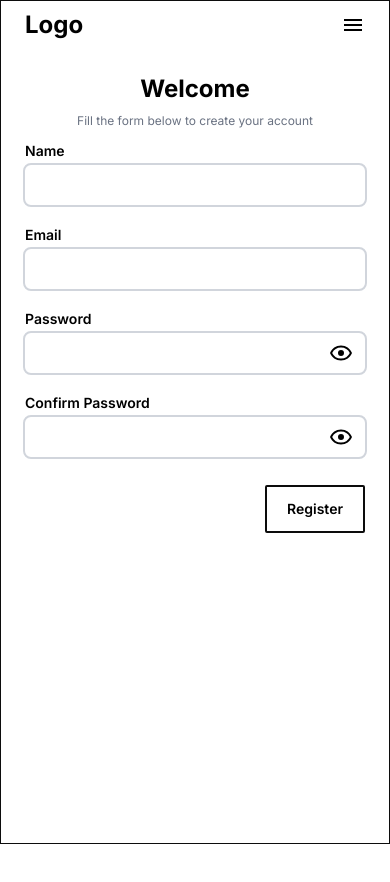
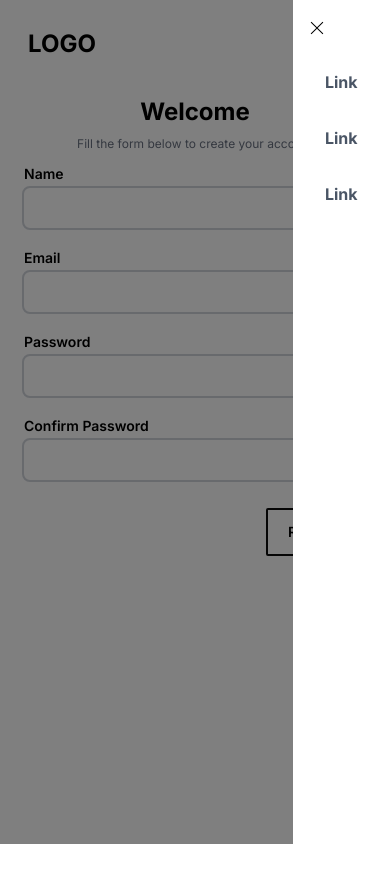
Before and after one commit to Silva-cloud/RegisterFrom, a React (Vite) app: page / in a window 390 px wide. Both pictures are taken after a click on the button 353 px from the left and 25 px from the top of the page. Shown: the top 882 px of the page. Before the commit the page ends 844 px from the top, so only its background shows below. Built offline with nearby package versions, Linux system fonts and the light colour scheme.

Commit message:
done adding drawer and overlay

```diff
--- a/src/Layout/Layout.tsx
+++ b/src/Layout/Layout.tsx
@@ -1,21 +1,29 @@
 import type { ReactNode } from "react";
+import Nav from "../components/Nav/Nav";
+import Hamburger from "../assets/mdi--hamburger-menu.svg";
+import Close from "../assets/material-symbols-light--close.svg";
+import Drawer from "../components/Drawer/Drawer";
 
 const Layout = ({ children }: { children: ReactNode }) => {
+  const { handleToggle, open } = Drawer.useDrawer();
   return (
     <div className="relative h-screen">
       <header className="p-7 flex items-center justify-between">
         <h1 className={`text-2xl font-bold cursor-pointer`}>LOGO</h1>
-        <nav className="flex gap-8">
-          <div className="font-bold text-gray-600 hover:text-primary-black transition-colors cursor-pointer">
-            Link
-          </div>
-          <div className="font-bold text-gray-600 hover:text-primary-black transition-colors cursor-pointer">
-            Link
-          </div>
-          <div className="font-bold text-gray-600 hover:text-primary-black transition-colors cursor-pointer">
-            Link
-          </div>
-        </nav>
+        <Nav containerClassName="sm:flex hidden" />
+        <button onClick={handleToggle} className="sm:hidden cursor-pointer">
+          <img src={Hamburger} alt="Hamburger Menu" />
+        </button>
+        <Drawer className="px-3" show={open}>
+          <button onClick={handleToggle} className="cursor-pointer">
+            <img src={Close} className="w-6 h-6" alt="Close" />
+          </button>
+          <Nav containerClassName="flex flex-col items-center h-full py-6" />
+        </Drawer>
+        <div
+          onClick={handleToggle}
+          className={`fixed inset-0 bg-black/50 z-10 ${open ? "block" : "hidden"}`}
+        ></div>
       </header>
       <div className="absolute h-7/12 w-full bg-white top-0  -z-10"></div>
       <div className="absolute h-5/12 w-full bg-[#1F1F1F] bottom-0 -z-10"></div>
--- /dev/null
+++ b/src/components/Drawer/Drawer.tsx
@@ -0,0 +1,29 @@
+import { useState, type ReactNode } from "react";
+
+const Drawer = ({
+  children,
+  show = false,
+  className = "",
+}: {
+  children: ReactNode;
+  show: boolean;
+  className?: string;
+}) => {
+  return (
+    <div
+      className={`h-dvh bg-white fixed w-1/4 top-0 p-4 end-0 z-20  ${show ? "block" : "hidden"} ${className}`}
+    >
+      {children}
+    </div>
+  );
+};
+
+const useDrawer = () => {
+  const [open, setOpen] = useState(false);
+  const handleToggle = () => setOpen((prev) => !prev);
+  return { handleToggle, open };
+};
+
+Drawer.useDrawer = useDrawer;
+
+export default Drawer;
--- /dev/null
+++ b/src/components/Nav/Nav.tsx
@@ -0,0 +1,17 @@
+const Nav = ({ containerClassName = "" }: { containerClassName?: string }) => {
+  return (
+    <nav className={`flex gap-8 ${containerClassName}`}>
+      <div className="font-bold text-gray-600 hover:text-primary-black transition-colors cursor-pointer">
+        Link
+      </div>
+      <div className="font-bold text-gray-600 hover:text-primary-black transition-colors cursor-pointer">
+        Link
+      </div>
+      <div className="font-bold text-gray-600 hover:text-primary-black transition-colors cursor-pointer">
+        Link
+      </div>
+    </nav>
+  );
+};
+
+export default Nav;
--- a/src/pages/Registration/Registration.tsx
+++ b/src/pages/Registration/Registration.tsx
@@ -1,18 +1,11 @@
 import Card from "../../components/Card/Card";
 import Form from "../../components/Form/Form";
 import Layout from "../../Layout/Layout";
-import Hamburger from "../../assets/mdi--hamburger-menu.svg";
 
 const Registration = () => {
   return (
     <Layout>
-      <Card className="p-0! sm:py-6! md:py-12! absolute top-0 w-full h-full max-h-screen  overflow-auto sm:h-auto sm:top-1/2 sm:start-1/2 sm:-translate-1/2 sm:max-w-sm md:max-w-md   bg-white  flex flex-col gap-3   ">
-        <div className="px-6 mb-5 flex w-full items-center justify-between sm:hidden mt-2">
-          <Card.Title className="text-2xl">Logo</Card.Title>
-          <button>
-            <img src={Hamburger} alt="Hamburger Menu" />
-          </button>
-        </div>
+      <Card className=" border-0 sm:border p-0! sm:py-6! md:py-12! absolute top-24 w-full h-full max-h-screen  overflow-auto sm:h-auto sm:top-1/2 sm:start-1/2 sm:-translate-1/2 sm:max-w-sm md:max-w-md   bg-white  flex flex-col gap-3   ">
         <Card.Header>
           <Card.Title className="text-2xl">Welcome</Card.Title>
           <Card.Description className="px-6">
```
Also changed, not shown: src/assets/material-symbols-light--close.svg (added).
